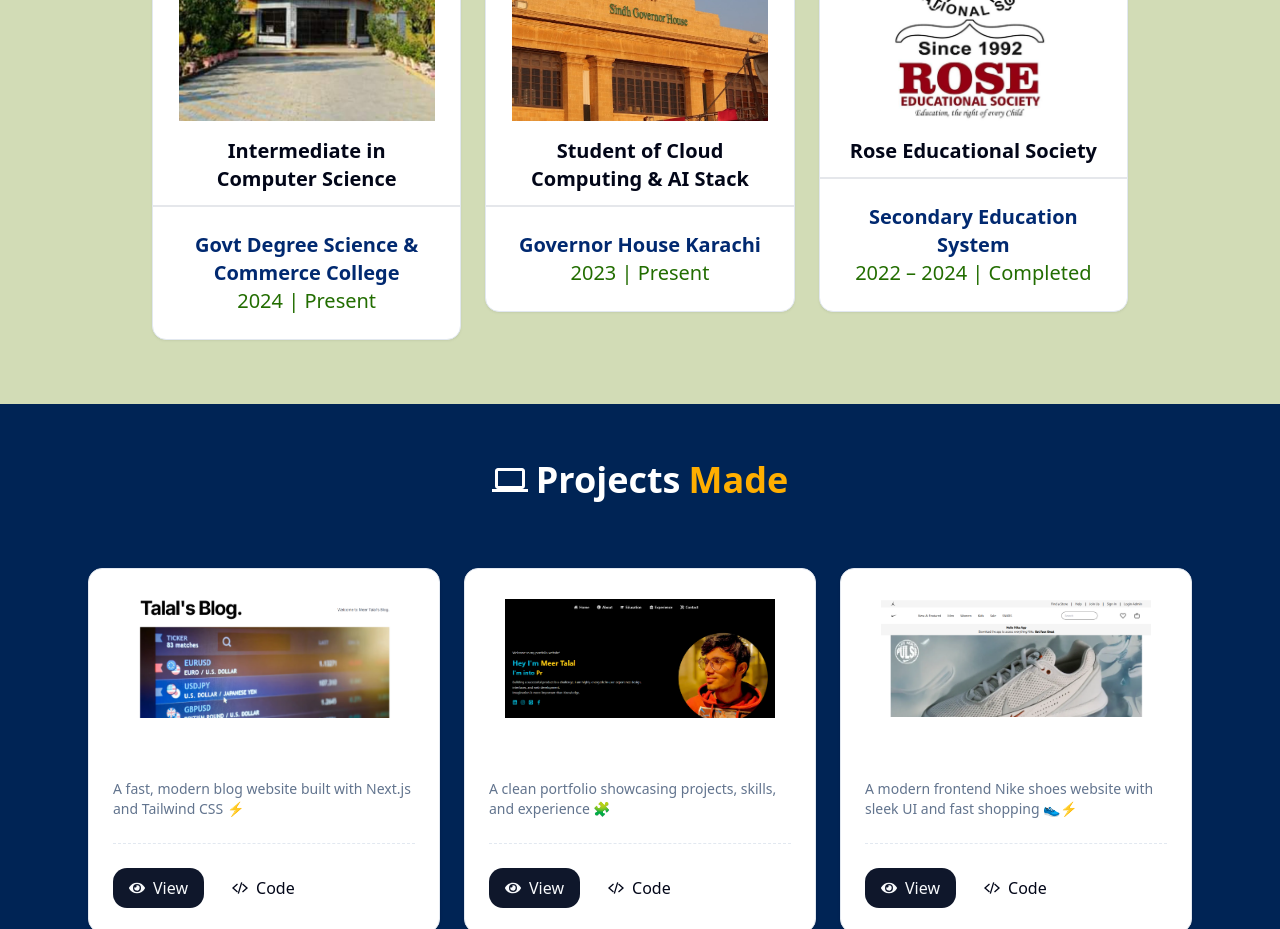
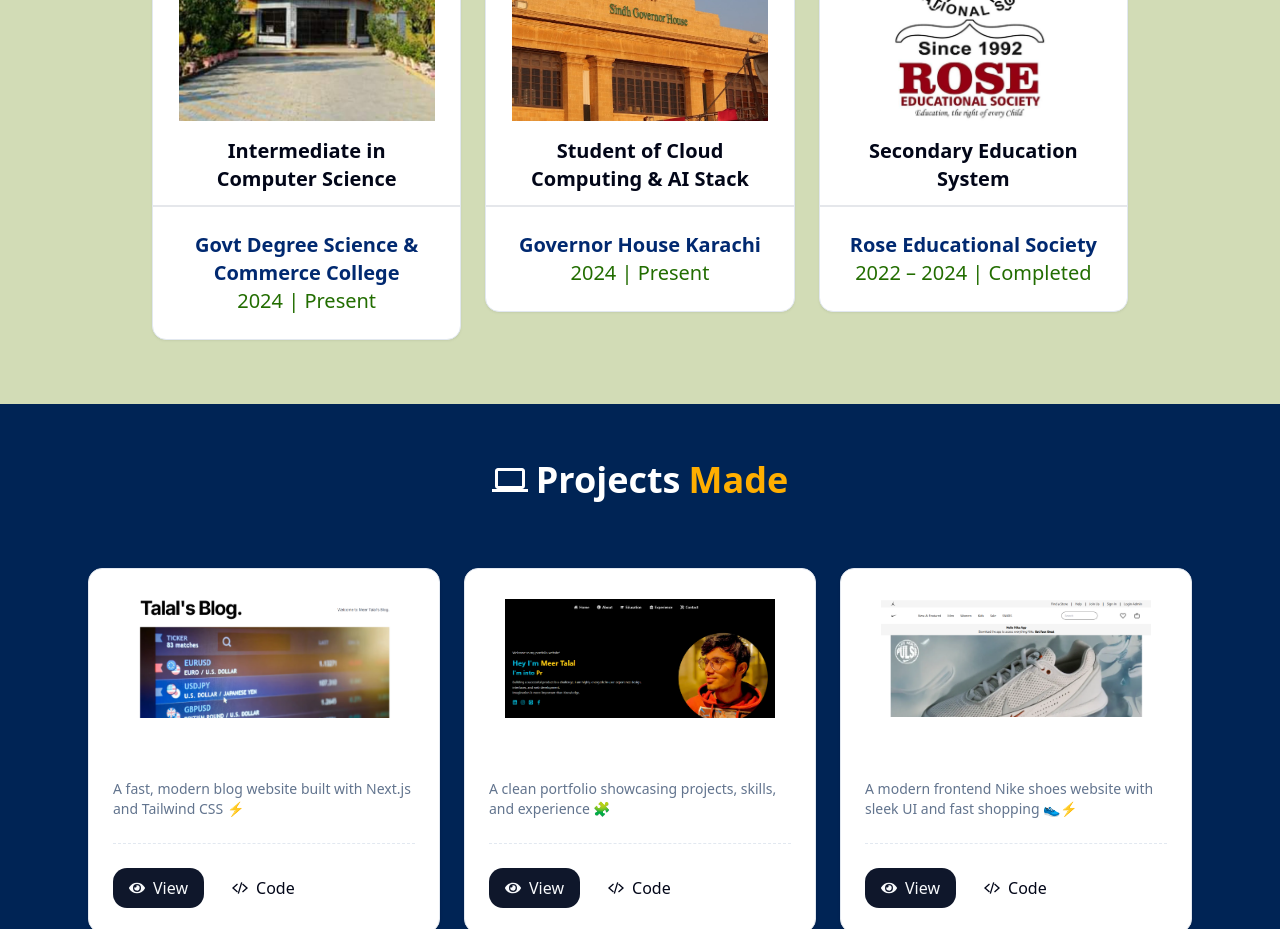
Before and after one commit to meertalal/personal-portfolio, a Next.js app: page / in a window 1280 px wide. Shown: the part 2280-3209 px from the top of the page. Built offline with nearby package versions, Linux system fonts and the light colour scheme.

Commit message:
your message

```diff
--- a/components/education.tsx
+++ b/components/education.tsx
@@ -25,12 +25,12 @@
     {
       title: "Student of Cloud Computing & AI Stack",
       subtitle: "Governor House \n Karachi",
-      date: "2023 | Present",
+      date: "2024 | Present",
       img: "/image/governor-house.jpg",
     },
     {
-      title: "Rose Educational Society",
-      subtitle: "Secondary Education System",
+      title: "Secondary Education System",
+      subtitle: "Rose Educational Society",
       date: "2022 – 2024 | Completed",
       img: "/image/school.jpg",
     },
```
